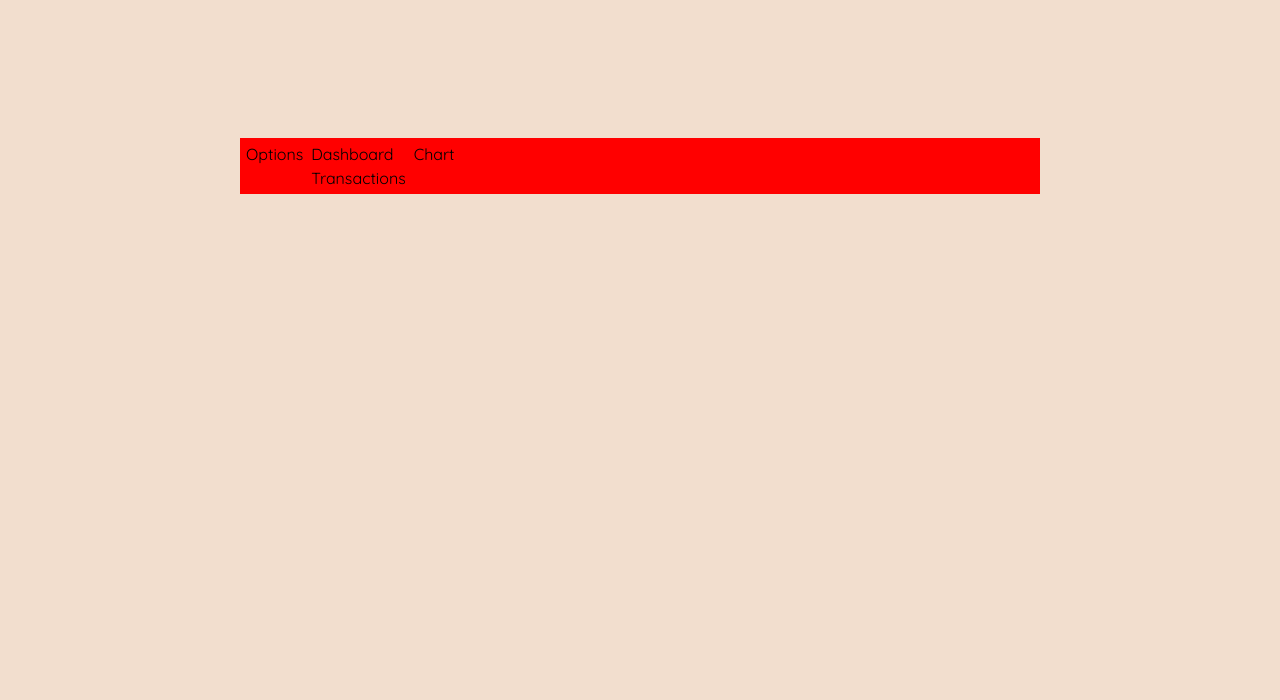
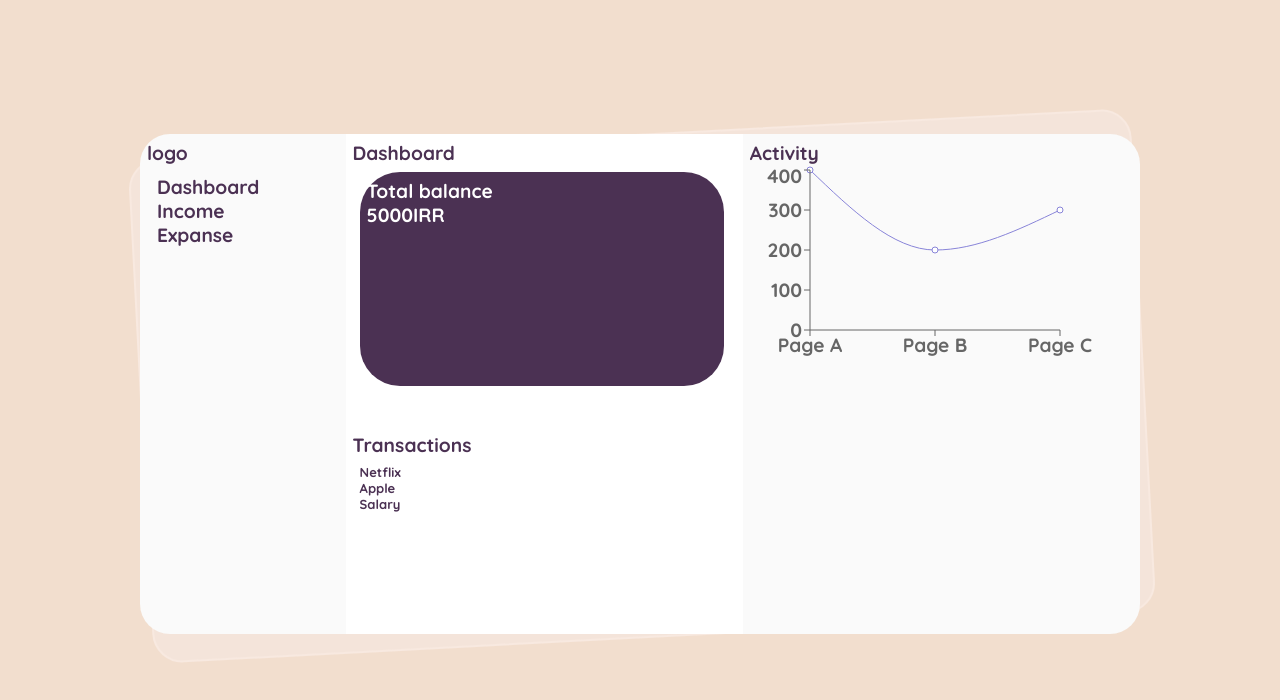
Before and after one commit to vipgio/finance, a React (Create React App) app: page / in a window 1280 px wide. Shown: the top 700 px of the page. Built offline with nearby package versions, Linux system fonts and the light colour scheme.

Commit message:
added an ugly chart and card

```diff
--- a/package.json
+++ b/package.json
@@ -7,8 +7,11 @@
     "@testing-library/react": "^11.2.7",
     "@testing-library/user-event": "^12.8.3",
     "react": "^17.0.2",
+    "react-charts": "^2.0.0-beta.7",
     "react-dom": "^17.0.2",
     "react-scripts": "4.0.3",
+    "recharts": "^2.1.5",
+    "uuid": "^8.3.2",
     "web-vitals": "^1.1.2"
   },
   "scripts": {
--- a/src/App.js
+++ b/src/App.js
@@ -1,6 +1,8 @@
 import Activity from "./components/Activity";
 import Main from "./components/Main";
 import Sidebar from "./components/Sidebar";
+import MyChart from "./components/Chart";
+import TransactionContextProvider from "./contexts/TransactionContext";
 
 function App() {
 	return (
@@ -8,9 +10,11 @@ function App() {
 			<div className='content'>
 				<div className='box-effect'></div>
 				<div className='box'>
-					<Sidebar />
-					<Main />
-					<Activity />
+					<TransactionContextProvider>
+						<Sidebar />
+						<Main />
+						<Activity />
+					</TransactionContextProvider>
 				</div>
 			</div>
 		</div>
--- a/src/components/Activity.js
+++ b/src/components/Activity.js
@@ -1,8 +1,10 @@
 import React from "react";
+import MyChart from "./Chart";
 const Activity = () => {
 	return (
 		<div className='activity'>
-			<div className='chart'>Chart</div>
+			<div className='chart'>Activity</div>
+			<MyChart />
 		</div>
 	);
 };
--- /dev/null
+++ b/src/components/Chart.js
@@ -0,0 +1,25 @@
+import { LineChart, Line, CartesianGrid, XAxis, YAxis, Tooltip } from "recharts";
+const data = [
+	{ name: "Page A", uv: 400 },
+	{ name: "Page B", uv: 200 },
+	{ name: "Page C", uv: 300 },
+];
+
+const MyChart = () => {
+	return (
+		<LineChart
+			width={350}
+			height={200}
+			data={data}
+			margin={{ top: 5, right: 40, bottom: 5, left: 0 }}
+		>
+			<Line type='monotone' dataKey='uv' stroke='#8884d8' />
+			{/* <CartesianGrid stroke='#ccc' strokeDasharray='5 5' /> */}
+			<XAxis dataKey='name' />
+			<YAxis />
+			<Tooltip />
+		</LineChart>
+	);
+};
+
+export default MyChart;
--- a/src/components/Main.js
+++ b/src/components/Main.js
@@ -1,9 +1,41 @@
-import React from "react";
+import React, { useContext } from "react";
+import { TransactionContext } from "../contexts/TransactionContext";
+
 const Main = () => {
+	const { balance, transactions } = useContext(TransactionContext);
 	return (
 		<div className='main'>
-			<div className='dashboard'>Dashboard</div>
-			<div className='transaction'>Transactions</div>
+			<div className='dashboard'>
+				Dashboard
+				<div className='card-area'>
+					<div className='card-body'>
+						Total balance
+						<div className='card-balance'> {balance}IRR</div>
+					</div>
+				</div>
+			</div>
+			<div className='transaction'>
+				Transactions
+				<div>
+					<div className='transaction-list'>
+						<ul
+							style={{
+								listStyleType: "none",
+								margin: 0,
+								padding: "7px",
+								fontSize: "small",
+								display: "inline-block",
+							}}
+						>
+							{transactions.map((trans) => (
+								<>
+									<li>{trans.name}</li>
+								</>
+							))}
+						</ul>
+					</div>
+				</div>
+			</div>
 		</div>
 	);
 };
--- a/src/components/Sidebar.js
+++ b/src/components/Sidebar.js
@@ -1,8 +1,16 @@
 import React from "react";
+
 const Sidebar = () => {
 	return (
 		<div className='sidebar'>
-			<div className='sidebar-options'>Options</div>
+			<div className='sidebar-options'>
+				logo
+				<ul className='sidebar-list'>
+					<li>Dashboard</li>
+					<li>Income</li>
+					<li>Expanse</li>
+				</ul>
+			</div>
 		</div>
 	);
 };
--- /dev/null
+++ b/src/contexts/TransactionContext.js
@@ -0,0 +1,21 @@
+import React, { createContext, useState, useEffect } from "react";
+import { v1 as uuid } from "uuid";
+
+export const TransactionContext = createContext();
+
+const TransactionContextProvider = (props) => {
+	const [transactions, setTransactions] = useState([
+		{ name: "Netflix", amount: -200, id: uuid() },
+		{ name: "Apple", amount: -100, id: uuid() },
+		{ name: "Salary", amount: 1500, id: uuid() },
+	]);
+	const [balance, setBalance] = useState(5000);
+	const addTransaction = () => {};
+	return (
+		<TransactionContext.Provider value={{ transactions, balance }}>
+			{props.children}
+		</TransactionContext.Provider>
+	);
+};
+
+export default TransactionContextProvider;
--- a/src/index.css
+++ b/src/index.css
@@ -1,23 +1,93 @@
 @import url("https://fonts.googleapis.com/css2?family=Quicksand:wght@300;400;500;600;700&display=swap");
+:root {
+	--main-purple: rgb(75, 49, 83);
+}
 * {
 	font-family: "Quicksand";
-	padding: 2px;
 }
 body {
-	margin: 0;
 	background-color: rgb(242, 222, 206);
+	overflow: hidden;
 }
 .App {
 	display: flex;
 	justify-content: center;
 	align-items: center;
 	height: 94vh;
+	overflow: hidden;
 }
 .content {
-	width: 800px;
+	width: 1000px;
 	height: 500px;
+	background-color: white;
+	border-radius: 50%;
+	position: relative;
 }
 .box {
 	display: flex;
-	background-color: red;
+	border-radius: 30px;
+	overflow: hidden;
+	width: 100%;
+	position: relative;
+	height: 100%;
 }
+.box-effect {
+	background-color: rgb(244, 228, 218);
+	display: flex;
+	border-radius: 30px;
+	overflow: hidden;
+	width: 100%;
+	position: relative;
+	height: 100%;
+	position: absolute;
+	transform: rotate(-3deg);
+	border: 2px solid rgb(248, 233, 224);
+}
+
+.main {
+	background-color: white;
+}
+.sidebar,
+.activity {
+	background-color: rgb(250, 250, 250);
+	display: flex;
+}
+.sidebar {
+	width: 20%;
+	padding: 7px;
+	color: var(--main-purple);
+	font-size: larger;
+	font-weight: bolder;
+}
+.activity,
+.main {
+	font-size: larger;
+	font-weight: bolder;
+	color: var(--main-purple);
+	width: 40%;
+	padding: 7px;
+	display: flex;
+	flex-direction: column;
+}
+.sidebar-list {
+	list-style-type: none;
+	margin: 5px;
+	padding: 5px;
+}
+.dashboard {
+	margin-bottom: 20px;
+	position: relative;
+}
+.card-area {
+	padding: 7px;
+	margin-bottom: 20px;
+}
+.card-body {
+	padding: 7px;
+	background-color: var(--main-purple);
+	position: relative;
+	width: 350px;
+	height: 200px;
+	border-radius: 40px;
+	color: white;
+}
```
Also changed, not shown: 1 other file (tests, documents, lock files or other folders).
